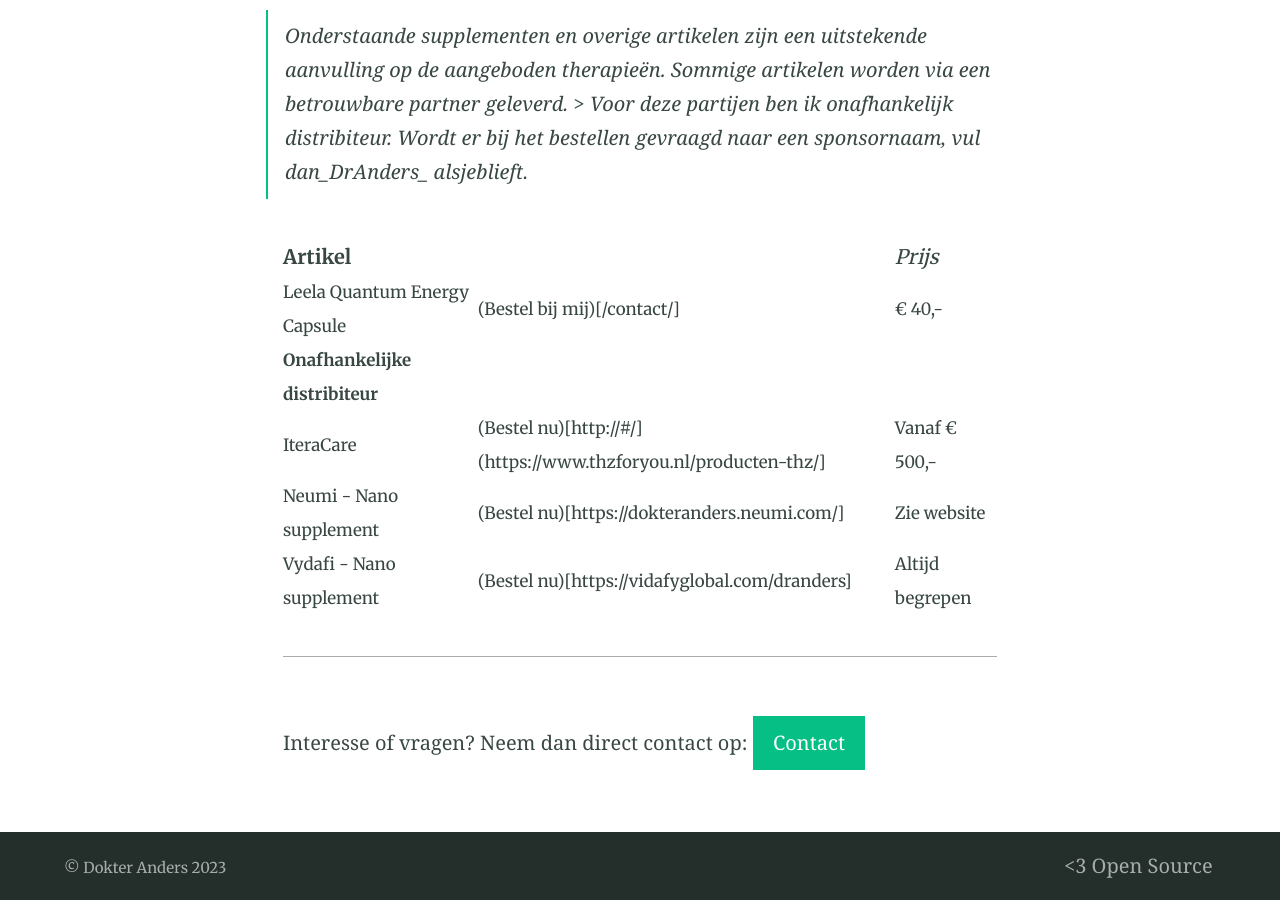
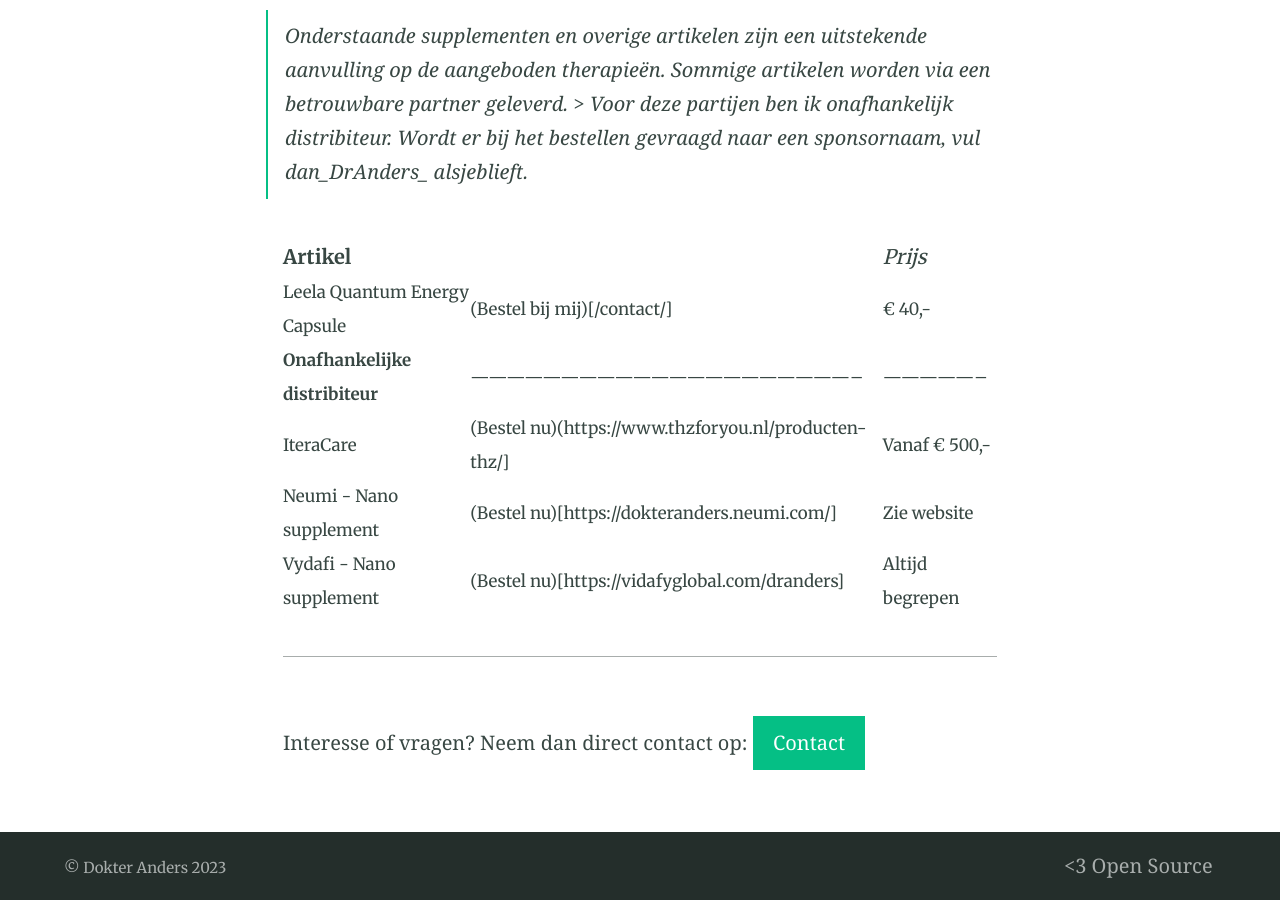
Before and after one commit to dokteranders/dokteranders.com, a Jekyll site: the page built from behandelingen.md, in a window 1280 px wide and 900 px high, scrolled down 1053 px. Built offline with Jekyll 4.4.1, drawn with Linux system fonts in a browser that asks for light colours; some of the changed lines change nothing that is shown.

Commit message:
Update behandelingen.md

```diff
--- a/behandelingen.md
+++ b/behandelingen.md
@@ -25,8 +25,9 @@
 | **Artikel**                     	|                                                                 	| _Prijs_         	|
 |---------------------------------	|-----------------------------------------------------------------	|-----------------	|
 | Leela Quantum Energy Capsule    	| (Bestel bij mij)[/contact/]                                      	| € 40,-          	|
-| **Onafhankelijke distribiteur** 	                                                                 	                     	|
-| IteraCare                       	| (Bestel nu)[http://#/](https://www.thzforyou.nl/producten-thz/] 	| Vanaf € 500,-   	|
+|---------------------------------	|-----------------------------------------------------------------	|-----------------	|
+| **Onafhankelijke distribiteur**   |-----------------------------------------------------------------	|-----------------	|
+| IteraCare                       	| (Bestel nu)(https://www.thzforyou.nl/producten-thz/]            	| Vanaf € 500,-   	|
 | Neumi - Nano supplement         	| (Bestel nu)[https://dokteranders.neumi.com/]                    	| Zie website     	|
 | Vydafi - Nano supplement        	| (Bestel nu)[https://vidafyglobal.com/dranders]                  	| Altijd begrepen 	|
 
```
